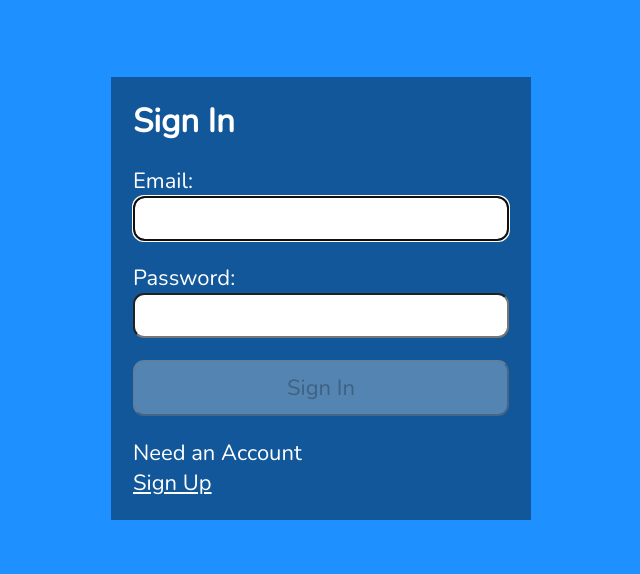
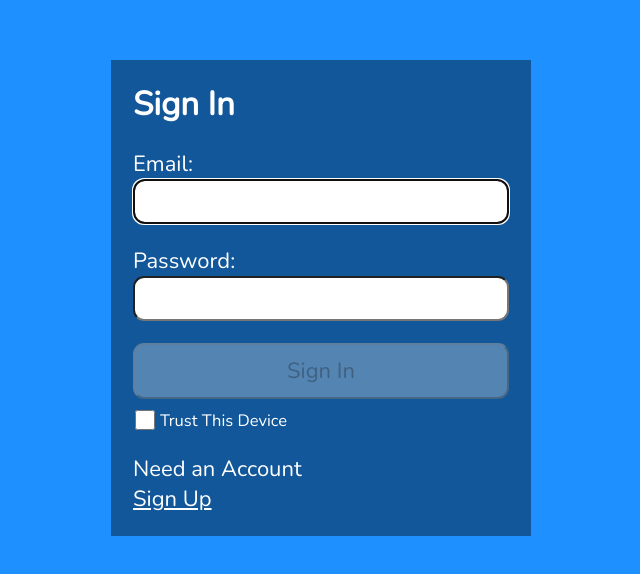
Before and after one commit to okanbatuk/react-auth, a React (Vite) app: page /login in a window 1280 px wide. Shown: the part 102-676 px from the top of the page, without its empty margins (319-959 px from the left). Built offline with nearby package versions, Linux system fonts and the light colour scheme.

Commit message:
Added user persistence

```diff
--- a/src/App.jsx
+++ b/src/App.jsx
@@ -8,6 +8,7 @@ import Admin from "./pages/Admin";
 import Missing from "./pages/Missing";
 import Unauthorized from "./pages/Unauthorized";
 import RequireAuth from "./components/RequireAuth";
+import PersistLogin from "./components/PersistLogin";
 
 function App() {
   return (
@@ -20,11 +21,12 @@ function App() {
         <Route path="unauthorized" element={<Unauthorized />} />
 
         {/* we want to protect these routes */}
-        <Route element={<RequireAuth />}>
-          <Route path="/" element={<Home />} />
-          <Route path="admin" element={<Admin />} />
+        <Route element={<PersistLogin />}>
+          <Route element={<RequireAuth />}>
+            <Route path="/" element={<Home />} />
+            <Route path="admin" element={<Admin />} />
+          </Route>
         </Route>
-
         {/* catch all */}
         <Route path="*" element={<Missing />} />
       </Route>
--- a/src/assets/loginForm.css
+++ b/src/assets/loginForm.css
@@ -85,3 +85,21 @@ button {
 .line {
   display: inline-block;
 }
+
+.persistCheck {
+  font-size: 0.75rem;
+  margin-top: 10px;
+  display: flex;
+  justify-content: flex-start;
+  align-items: flex-end;
+}
+
+.persistCheck label {
+  margin: 0;
+}
+
+[type="checkbox"] {
+  height: 20px;
+  width: 20px;
+  margin: 0 5px 2px 2px;
+}
--- /dev/null
+++ b/src/components/PersistLogin.jsx
@@ -0,0 +1,27 @@
+import React, { useState, useEffect } from "react";
+import { Outlet } from "react-router-dom";
+import useAuth from "../hooks/useAuth";
+import useRefresh from "../hooks/useRefresh";
+
+export default () => {
+  const { auth, persist } = useAuth();
+  const refresh = useRefresh();
+  const [loading, setLoading] = useState(true);
+
+  useEffect(() => {
+    const verifyToken = async () => {
+      try {
+        await refresh();
+      } catch (err) {
+        console.error(err);
+      }
+    };
+    !auth?.accessToken && persist && verifyToken();
+
+    setTimeout(() => {
+      setLoading(false);
+    }, 100);
+  }, []);
+
+  return <>{!persist ? <Outlet /> : loading ? <p>Loading..</p> : <Outlet />}</>;
+};
--- a/src/components/loginForm.jsx
+++ b/src/components/loginForm.jsx
@@ -4,7 +4,7 @@ import api from "../libs/api";
 import useAuth from "../hooks/useAuth";
 
 export default ({ setErr, errRef }) => {
-  const { setAuth } = useAuth();
+  const { setAuth, persist, setPersist } = useAuth();
   const userRef = useRef();
   const navigate = useNavigate();
 
@@ -22,6 +22,10 @@ export default ({ setErr, errRef }) => {
     (email || password) && setErr("");
   }, [email, password]);
 
+  useEffect(() => {
+    localStorage.setItem("persist", persist);
+  }, [persist]);
+
   const login = async (email, password) => {
     try {
       const { data } = await api.post("/login", email, password, {
@@ -30,14 +34,22 @@ export default ({ setErr, errRef }) => {
       });
       const { user, accessToken } = data?.data;
       setAuth({
-        uuid: user.uuid,
-        email: user.email,
-        roles: user.role,
+        user: {
+          uuid: user.uuid,
+          email: user.email,
+          firstName: user.firstName,
+          lastName: user.lastName,
+          roles: user.role,
+        },
         accessToken,
       });
       setEmail("");
       setPassword("");
-      navigate(from, { replace: true });
+      navigate(
+        from,
+        { state: { message: "You're logged in!" } },
+        { replace: true }
+      );
     } catch (err) {
       !err?.response
         ? setErr("There is No Server Response")
@@ -54,6 +66,10 @@ export default ({ setErr, errRef }) => {
     email && password
       ? login({ email, password })
       : (setErr("Invalid Entry.."), errRef.current.focus());
+  };
+
+  const togglePersist = () => {
+    setPersist((prev) => !prev);
   };
 
   return (
@@ -83,6 +99,15 @@ export default ({ setErr, errRef }) => {
       >
         Sign In
       </button>
+      <div className="persistCheck">
+        <input
+          type="checkbox"
+          id="persist"
+          onChange={togglePersist}
+          checked={persist}
+        />
+        <label htmlFor="persist">Trust This Device</label>
+      </div>
     </form>
   );
 };
--- a/src/context/AuthProvider.jsx
+++ b/src/context/AuthProvider.jsx
@@ -4,8 +4,11 @@ const AuthContext = createContext({});
 
 export const AuthProvider = ({ children }) => {
   const [auth, setAuth] = useState({});
+  const [persist, setPersist] = useState(
+    JSON.parse(localStorage.getItem("persist")) || false
+  );
   return (
-    <AuthContext.Provider value={{ auth, setAuth }}>
+    <AuthContext.Provider value={{ auth, setAuth, persist, setPersist }}>
       {children}
     </AuthContext.Provider>
   );
```
